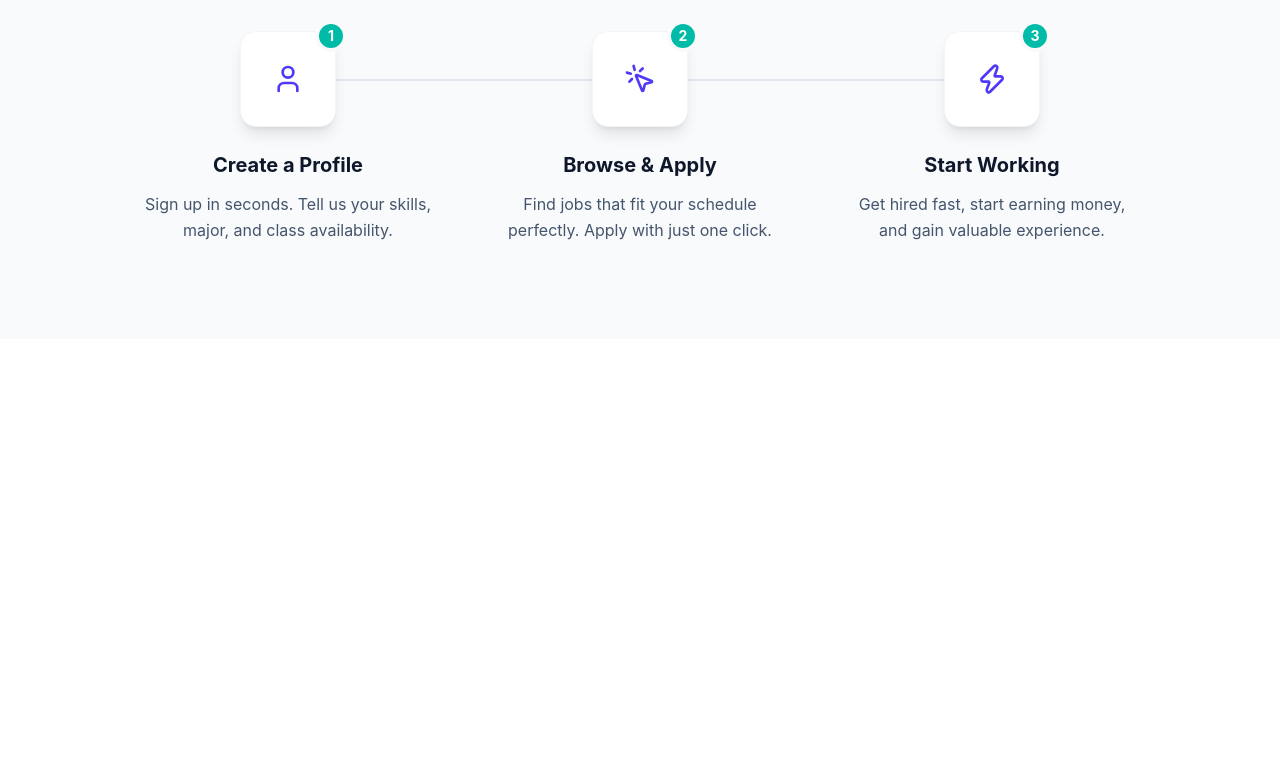
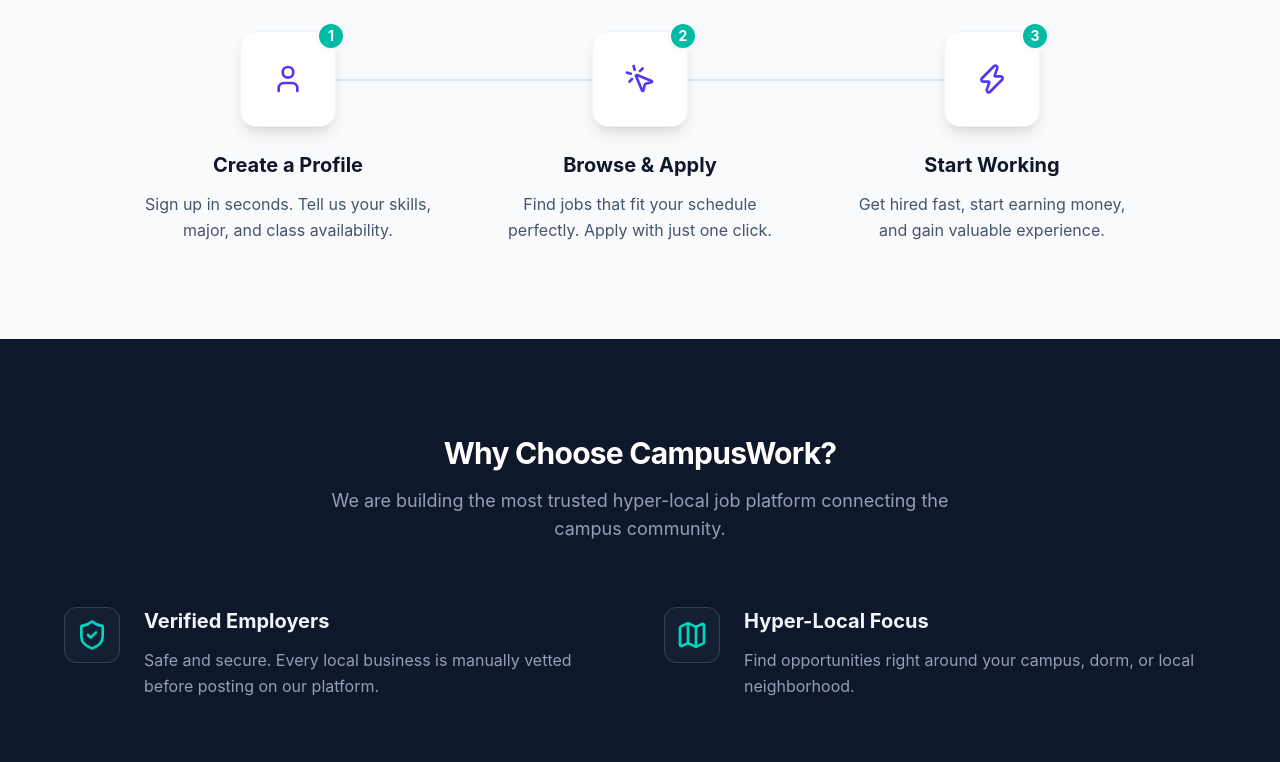
Before and after one commit to kdineshharsha/FlexiUni-Frontend, a React (Vite) app: page / in a window 1280 px wide. Shown: the part 2000-2762 px from the top of the page. Before the commit the page ends 2339 px from the top, so only its background shows below. Built offline with nearby package versions, Linux system fonts and the light colour scheme.

Commit message:
Footer and Benefits sections

```diff
--- a/package.json
+++ b/package.json
@@ -14,6 +14,7 @@
     "lucide-react": "^1.17.0",
     "react": "^19.2.6",
     "react-dom": "^19.2.6",
+    "react-icons": "^5.6.0",
     "react-router-dom": "^7.16.0",
     "tailwindcss": "^4.3.0"
   },
--- /dev/null
+++ b/src/components/benefits.jsx
@@ -0,0 +1,61 @@
+import { ShieldCheck, Map, Calendar, FastForward } from 'lucide-react';
+
+export default function Benefits() {
+    const BENEFITS_DATA = [
+        { icon: <ShieldCheck className="w-8 h-8" />, title: "Verified Employers", desc: "Safe and secure. Every local business is manually vetted before posting on our platform." },
+        { icon: <Map className="w-8 h-8" />, title: "Hyper-Local Focus", desc: "Find opportunities right around your campus, dorm, or local neighborhood." },
+        { icon: <Calendar className="w-8 h-8" />, title: "Flexible Scheduling", desc: "Filter jobs by shift type to perfectly match your busy university timetable." },
+        { icon: <FastForward className="w-8 h-8" />, title: "Fast Hiring", desc: "Skip the long interview processes. Connect directly with hiring managers." }
+    ];
+
+    return (
+        <>
+            {/* Trust/Benefits Section (Dark Theme) */}
+            <section className="bg-slate-900 py-24 px-4 text-white">
+                <div className="max-w-6xl mx-auto">
+
+                    <div className="text-center mb-16">
+                        <h2 className="text-3xl font-bold tracking-tight mb-4">Why Choose CampusWork?</h2>
+                        <p className="text-slate-400 text-lg max-w-2xl mx-auto">
+                            We are building the most trusted hyper-local job platform connecting the campus community.
+                        </p>
+                    </div>
+
+                    <div className="grid grid-cols-1 md:grid-cols-2 gap-x-12 gap-y-16">
+                        {BENEFITS_DATA.map((benefit, index) => (
+                            <div key={index} className="flex gap-6 group cursor-pointer">
+                                <div className="shrink-0">
+                                    <div className="w-14 h-14 bg-slate-800/50 rounded-xl flex items-center justify-center text-teal-400 group-hover:bg-teal-500/10 group-hover:text-teal-300 transition-colors border border-slate-700 group-hover:border-teal-500/30">
+                                        {benefit.icon}
+                                    </div>
+                                </div>
+                                <div>
+                                    <h3 className="text-xl font-bold mb-3 text-slate-100">{benefit.title}</h3>
+                                    <p className="text-slate-400 leading-relaxed text-base group-hover:text-slate-300 transition-colors">
+                                        {benefit.desc}
+                                    </p>
+                                </div>
+                            </div>
+                        ))}
+                    </div>
+
+                </div>
+            </section>
+
+            {/* Simple CTA Section */}
+            <section className="bg-indigo-600 py-16 px-4 text-center">
+                <div className="max-w-3xl mx-auto">
+                    <h2 className="text-3xl font-bold text-white mb-6">Ready to get started?</h2>
+                    <div className="flex flex-col sm:flex-row gap-4 justify-center">
+                        <button className="bg-white text-indigo-600 px-8 py-3 rounded-lg font-bold hover:bg-slate-100 transition-all duration-300 shadow-lg hover:-translate-y-1">
+                            Find a Job
+                        </button>
+                        <button className="bg-indigo-800 text-white border border-indigo-500 px-8 py-3 rounded-lg font-bold hover:bg-indigo-900 transition-all duration-300 hover:-translate-y-1">
+                            Post a Job
+                        </button>
+                    </div>
+                </div>
+            </section>
+        </>
+    );
+}
--- /dev/null
+++ b/src/components/footer.jsx
@@ -0,0 +1,77 @@
+import { GraduationCap, } from 'lucide-react';
+
+export default function Footer() {
+    return (
+        <footer className="bg-white border-t border-slate-200 py-12 px-4">
+            <div className="max-w-7xl mx-auto">
+
+                {/* Main Footer Content */}
+                <div className="grid grid-cols-1 md:grid-cols-4 gap-8">
+
+                    {/* Brand Section */}
+                    <div className="col-span-1 md:col-span-1">
+                        <div className="flex items-center gap-2 mb-4">
+                            <div className="bg-indigo-600 text-white p-1.5 rounded-lg">
+                                <GraduationCap className="w-5 h-5" />
+                            </div>
+                            <span className="font-bold text-lg text-slate-900">CampusWork</span>
+                        </div>
+                        <p className="text-slate-500 text-sm leading-relaxed mb-6">
+                            Connecting university students with reliable local businesses for flexible part-time work.
+                        </p>
+                    </div>
+
+                    {/* Links: For Students */}
+                    <div>
+                        <h4 className="font-bold text-slate-900 mb-4">For Students</h4>
+                        <ul className="space-y-2 text-sm text-slate-600">
+                            <li><a href="#" className="hover:text-indigo-600 transition-colors duration-300">Browse Jobs</a></li>
+                            <li><a href="#" className="hover:text-indigo-600 transition-colors duration-300">Career Advice</a></li>
+                            <li><a href="#" className="hover:text-indigo-600 transition-colors duration-300">Resume Builder</a></li>
+                        </ul>
+                    </div>
+
+                    {/* Links: For Employers */}
+                    <div>
+                        <h4 className="font-bold text-slate-900 mb-4">For Employers</h4>
+                        <ul className="space-y-2 text-sm text-slate-600">
+                            <li><a href="#" className="hover:text-indigo-600 transition-colors duration-300">Post a Job</a></li>
+                            <li><a href="#" className="hover:text-indigo-600 transition-colors duration-300">Pricing</a></li>
+                            <li><a href="#" className="hover:text-indigo-600 transition-colors duration-300">Hiring Guide</a></li>
+                        </ul>
+                    </div>
+
+                    {/* Links: Support */}
+                    <div>
+                        <h4 className="font-bold text-slate-900 mb-4">Support</h4>
+                        <ul className="space-y-2 text-sm text-slate-600">
+                            <li><a href="#" className="hover:text-indigo-600 transition-colors duration-300">Help Center</a></li>
+                            <li><a href="#" className="hover:text-indigo-600 transition-colors duration-300">Contact Us</a></li>
+                            <li><a href="#" className="hover:text-indigo-600 transition-colors duration-300">Privacy Policy</a></li>
+                            <li><a href="#" className="hover:text-indigo-600 transition-colors duration-300">Terms of Service</a></li>
+                        </ul>
+                    </div>
+                </div>
+
+                {/* Bottom Bar (Copyright & Socials) */}
+                <div className="mt-12 pt-8 border-t border-slate-100 flex flex-col md:flex-row items-center justify-between gap-4">
+                    <p className="text-slate-400 text-sm">© 2026 CampusWork Inc. All rights reserved.</p>
+
+                    {/* Social Icons with Smooth Transitions */}
+                    <div className="flex gap-4">
+                        <div className="w-10 h-10 rounded-full bg-slate-50 flex items-center justify-center text-slate-400 hover:bg-indigo-50 hover:text-indigo-600 cursor-pointer transition-colors duration-300">
+                            {/* <Linkedin className="w-5 h-5" /> */}
+                        </div>
+                        <div className="w-10 h-10 rounded-full bg-slate-50 flex items-center justify-center text-slate-400 hover:bg-indigo-50 hover:text-indigo-600 cursor-pointer transition-colors duration-300">
+                            {/* <Twitter className="w-5 h-5" /> */}
+                        </div>
+                        <div className="w-10 h-10 rounded-full bg-slate-50 flex items-center justify-center text-slate-400 hover:bg-indigo-50 hover:text-indigo-600 cursor-pointer transition-colors duration-300">
+                            {/* <Instagram className="w-5 h-5" /> */}
+                        </div>
+                    </div>
+                </div>
+
+            </div>
+        </footer>
+    );
+}
--- a/src/pages/homepage.jsx
+++ b/src/pages/homepage.jsx
@@ -1,4 +1,6 @@
+import Benefits from "../components/benefits";
 import FeaturedJobs from "../components/featuredJob";
+import Footer from "../components/footer";
 import Hero from "../components/hero";
 import HowItWorks from "../components/howItWorks";
 import SearchBar from "../components/searchBar";
@@ -10,6 +12,8 @@
             <SearchBar />
             <FeaturedJobs />
             <HowItWorks />
+            <Benefits />
+            <Footer />
         </>
     )
 }
```
Also changed, not shown: 1 other file (tests, documents, lock files or other folders).
